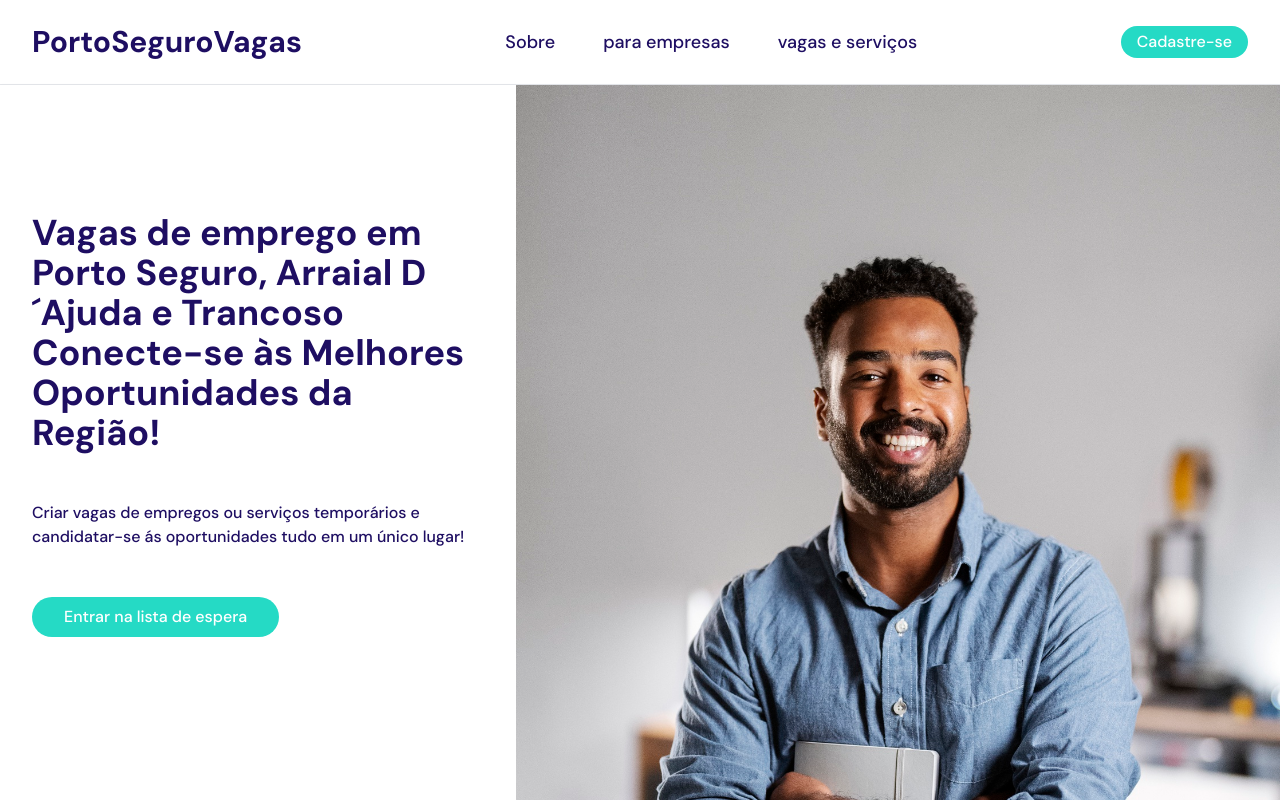
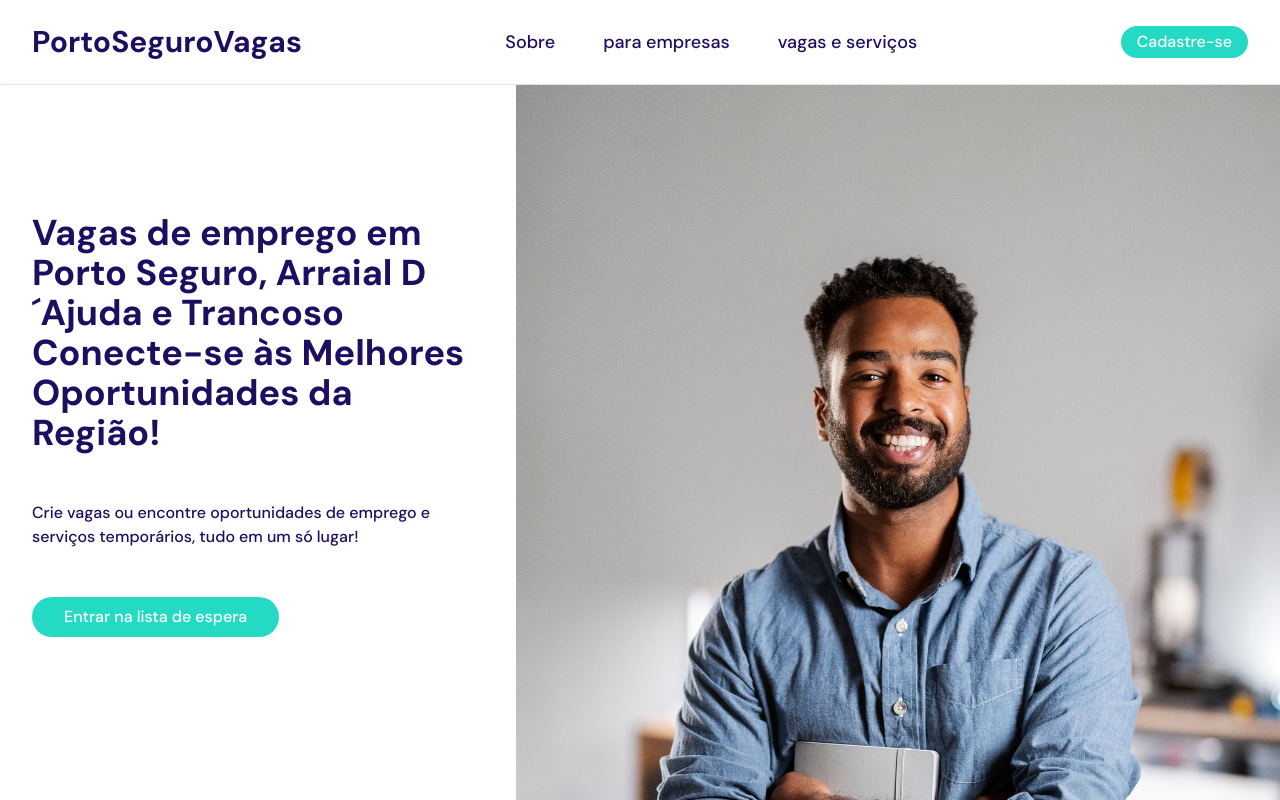
Before and after one commit to RobertoAthos/porto-seguro-vagas, a Next.js app: page / in a window 1280 px wide. Shown: the top 800 px of the page. Built offline with nearby package versions, Linux system fonts and the light colour scheme; no server answers.

Commit message:
feat: add clarity

```diff
--- a/package.json
+++ b/package.json
@@ -10,6 +10,7 @@
   },
   "dependencies": {
     "@hookform/resolvers": "^3.9.1",
+    "@microsoft/clarity": "^1.0.0",
     "@supabase/ssr": "^0.5.2",
     "@supabase/supabase-js": "^2.46.1",
     "clsx": "^2.1.1",
--- a/src/app/page.tsx
+++ b/src/app/page.tsx
@@ -8,11 +8,23 @@ import useScrollToView from "@/hooks/useScrollToView";
 import { Facebook, Instagram } from "lucide-react";
 import Image from "next/image";
 import Link from "next/link";
-import { useState } from "react";
+import { useEffect, useState } from "react";
+import Clarity from "@microsoft/clarity";
 
 export default function Home() {
 	const { scrollToSection } = useScrollToView();
 	const [formTab, setFormTab] = useState("employee");
+	const clarityProjectId = process.env.NEXT_PUBLIC_CLARITY_ID;
+	const ENV = process.env.NODE_ENV;
+
+	useEffect(() => {
+		if (clarityProjectId && ENV === "production") {
+			Clarity.init(clarityProjectId);
+		} else {
+			console.log("dev mode");
+		}
+	}, [clarityProjectId, ENV]);
+
 	return (
 		<main className="bg-slate-50">
 			<Header />
@@ -27,8 +39,8 @@ export default function Home() {
 							Conecte-se às Melhores Oportunidades da Região!
 						</h1>
 						<p className="w-full max-w-2xl text-secondary font-medium text-sm md:text-base">
-							Criar vagas de empregos ou serviços temporários e candidatar-se ás
-							oportunidades tudo em um único lugar!
+							Crie vagas ou encontre oportunidades de emprego e serviços
+							temporários, tudo em um só lugar!
 						</p>
 						<PrimaryButton
 							size="lg"
--- a/src/components/lp/Footer.tsx
+++ b/src/components/lp/Footer.tsx
@@ -64,8 +64,8 @@ export default function Footer() {
 				</div>
 
 				<div className="mt-6 text-center text-gray-500 text-sm">
-					Criar vagas de empregos ou serviços temporários e candidatar-se às
-					oportunidades tudo em um único lugar!
+					Crie vagas ou encontre oportunidades de emprego e serviços
+					temporários, tudo em um só lugar!
 				</div>
 			</div>
 		</footer>
```
Also changed, not shown: 1 other file (tests, documents, lock files or other folders).
